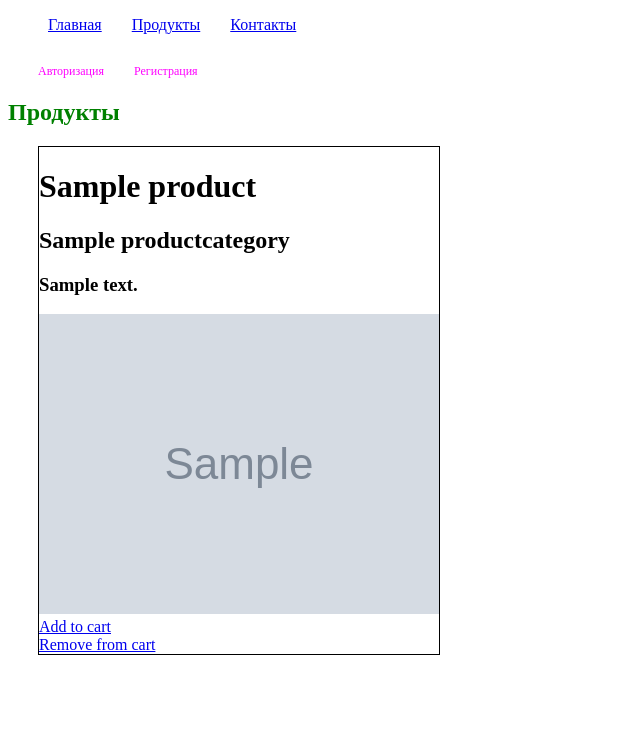
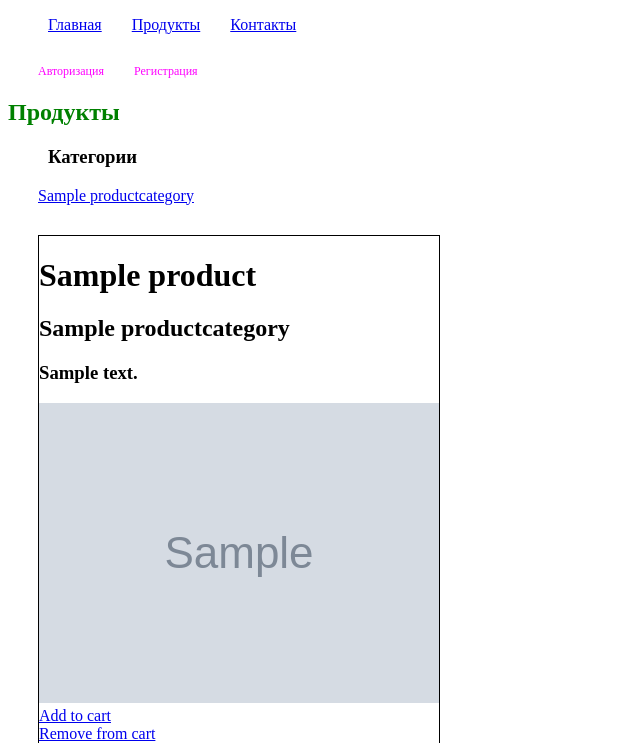
Before and after one commit to bazhenov4job/test_django, a Django app: page /products/ in a window 1280 px wide. Shown: the top 743 px of the page, without its empty margins (0-640 px from the left). Run offline with Django 3.2, Linux system fonts and the light colour scheme; tables that the repository leaves empty hold one stand-in row (values such as "Sample post"); grey boxes marked "Sample" are stand-in pictures.

Commit message:
added menu for categories

```diff
--- a/test_project/mainapp/templates/mainapp/includes/inc_category_menu.html
+++ b/test_project/mainapp/templates/mainapp/includes/inc_category_menu.html
@@ -0,0 +1,10 @@
+<h3 style="margin-left: 40px;">Категории</h3>
+{% for category in categories %}
+    <a style="margin-left: 30px;"href="{% url 'products:category' category.pk %}"
+        class="{% if request.resolver_match.kwargs.pk == category.pk %}
+            active
+            {% endif %}"
+            >
+        {{ category.name }}
+    </a>
+{% endfor %}
--- a/test_project/mainapp/templates/mainapp/products.html
+++ b/test_project/mainapp/templates/mainapp/products.html
@@ -1,5 +1,8 @@
 {% extends 'mainapp/base.html' %}
 {% block content2 %}
+{% include 'mainapp/includes/inc_category_menu.html' %}
+<div class="clearboth"></div>
+<div class="products">
         {% for product in products %}
         <div class="product">
             <h1>{{ product.name }}</h1>
@@ -11,4 +14,6 @@
             <a href="#">Remove from cart</a>
         </div>
 {% endfor %}
+</div>
+
 {% endblock %}
--- a/test_project/static/css/style.css
+++ b/test_project/static/css/style.css
@@ -29,6 +29,10 @@ margin-left: 30px;
 margin-top: 30px;
 }
 
+.products {
+margin-top: 30px;
+}
+
 .product {
 float: left;
 border: 1px solid black;
```
Lines whose indentation alone changed are shown as unchanged.
